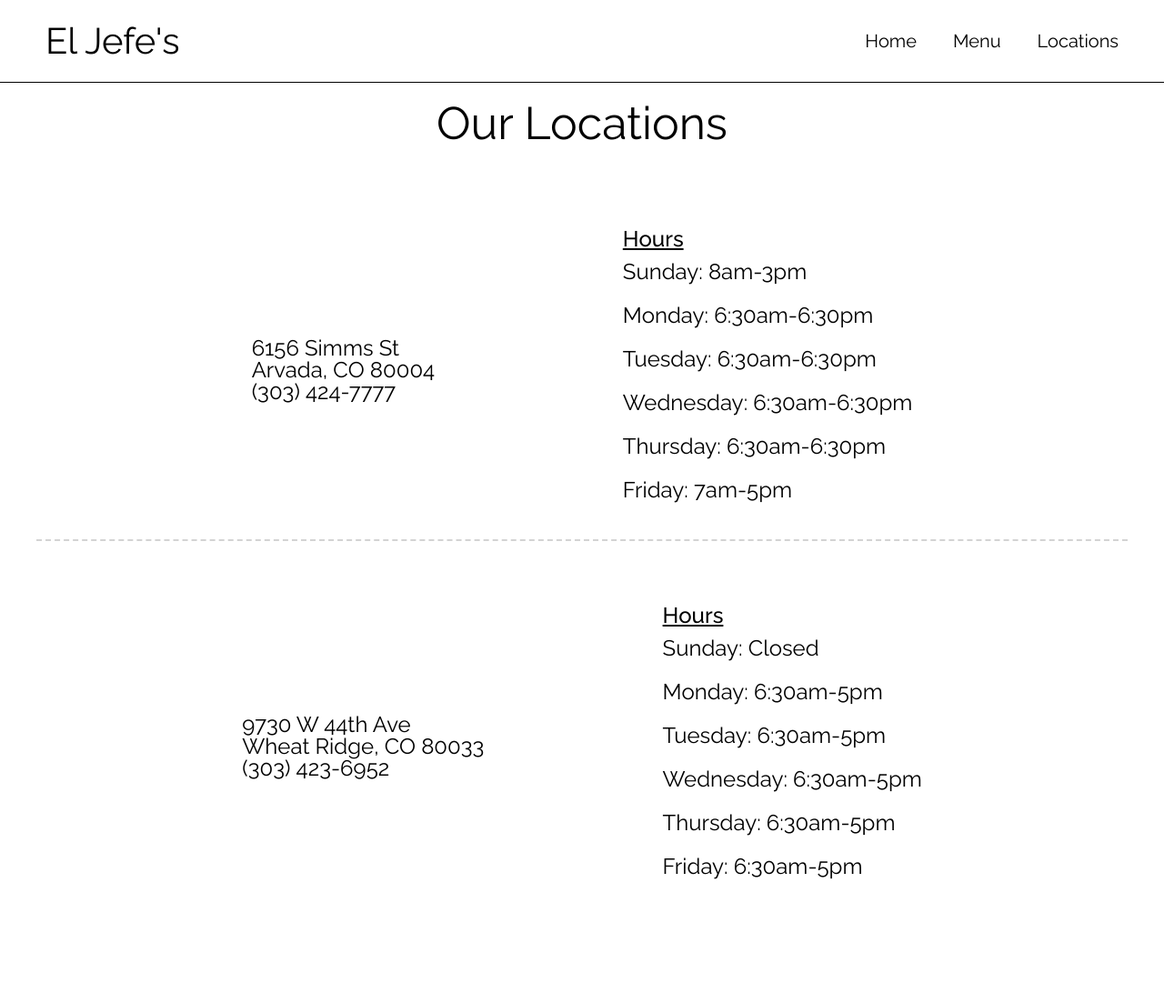
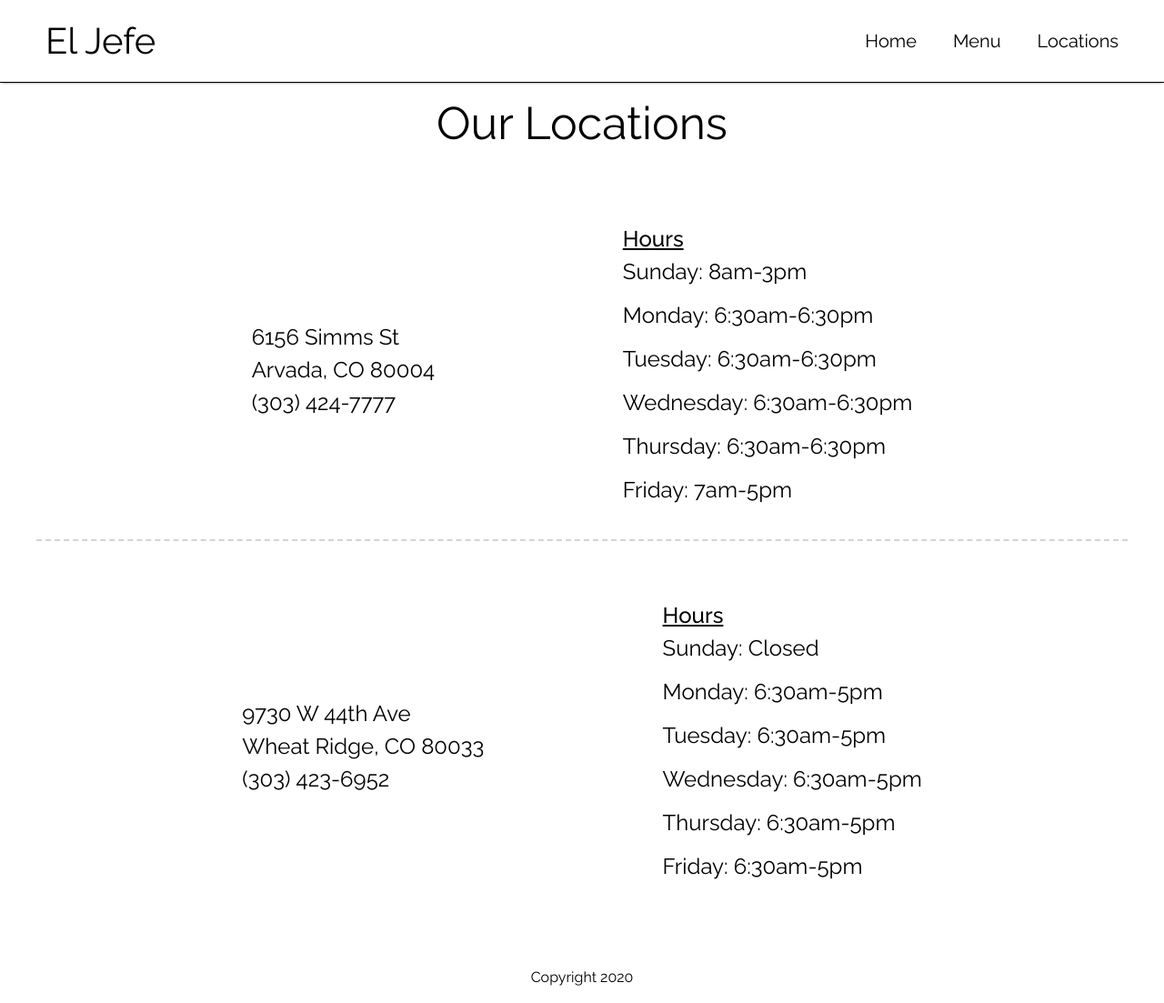
Before and after one commit to christiano39/el-jefe, a React (Create React App) app: page /locations in a window 1280 px wide. Shown: the whole page at 91% size. Before the commit the page ends 1047 px from the top, so only its background shows below. Built offline with nearby package versions, Linux system fonts and the light colour scheme.

Commit message:
added footer

```diff
--- a/public/index.html
+++ b/public/index.html
@@ -24,6 +24,7 @@
       work correctly both with client-side routing and a non-root public URL.
       Learn how to configure a non-root public URL by running `npm run build`.
     -->
+    <script src="https://kit.fontawesome.com/067845c29e.js" crossorigin="anonymous"></script>
     <link href="https://fonts.googleapis.com/css2?family=Raleway:ital,wght@0,400;0,500;0,700;1,400&display=swap" rel="stylesheet">
     <title>El Jefe's</title>
   </head>
--- a/src/App.js
+++ b/src/App.js
@@ -6,6 +6,7 @@
 import Locations from './components/Locations';
 import './App.scss';
 import Navigation from './components/Navigation';
+import Footer from './components/Footer';
 
 function App() {
   return (
@@ -24,6 +25,7 @@
           <Home />
         </Route>
       </Switch>
+      <Footer />
     </div>
   );
 }
--- a/src/App.scss
+++ b/src/App.scss
@@ -1,3 +1,9 @@
+$main-font-color: black;
+$secondary-font-color: white;
+$main-bg-color: white;
+$light-color: lightgrey;
+
+
 html, body, div, span, applet, object, iframe,
 h1, h2, h3, h4, h5, h6, p, blockquote, pre,
 a, abbr, acronym, address, big, cite, code,
@@ -28,6 +34,7 @@
     font-size: 62.5%;
 	box-sizing: border-box;
 	scroll-behavior: smooth;
+	color: $main-font-color;
 }
 
 body {
@@ -70,10 +77,10 @@
 		flex-wrap: wrap;
 		box-sizing: border-box;
 		font-size: 1.8rem;
-		border-bottom: 1px solid lightgrey;
+		border-bottom: 1px solid $light-color;
 		padding: 20px;
 		width: 100%;
-		background-color: white;
+		background-color: $main-bg-color;
 
 		a {
 			margin: 0 10px;
@@ -119,7 +126,7 @@
 	}
 
 	.food-item {
-		border: 1px solid lightgrey;
+		border: 1px solid $light-color;
 		margin: 20px;
 		padding: 20px;
 		display: flex;
@@ -162,7 +169,8 @@
 	display: flex;
 	justify-content: space-between;
 	align-items: center;
-	border-bottom: 1px solid black;
+	border-bottom: 1px solid $main-font-color;
+	box-shadow: 0px 2px 2px -2px rgba(0,0,0,0.75);
 
 	#main-nav {
 		display: flex;
@@ -172,6 +180,10 @@
 			color: inherit;
 			text-decoration: none;
 			margin: 10px 20px;
+
+			&:hover {
+				font-weight: 500;
+			}
 		}
 	}
 
@@ -209,12 +221,16 @@
 		display: flex;
 		justify-content: space-evenly;
 		align-items: center;
-		border-bottom: 2px dashed lightgrey;
+		border-bottom: 2px dashed $light-color;
 		padding: 30px;
 
 		.hours h3 {
 			font-weight: 500;
 			text-decoration: underline;
+		}
+
+		address {
+			line-height: 1.5;
 		}
 
 		ul {
@@ -245,3 +261,10 @@
 		}
 	}
 }
+
+footer {
+	display: flex;
+	justify-content: center;
+	padding: 20px;
+	font-size: 1.6rem;
+}
--- a/src/components/Footer.js
+++ b/src/components/Footer.js
@@ -0,0 +1,11 @@
+import React from 'react';
+
+const Footer = () => {
+    return (
+        <footer>
+            <p>Copyright 2020</p>
+        </footer>
+    )
+}
+
+export default Footer;
--- a/src/components/Home.js
+++ b/src/components/Home.js
@@ -2,9 +2,9 @@
 
 const Home = () => {
     useEffect(() => {
-        document.title = "El Jefe's | Home";
+        document.title = "El Jefe | Home";
         return () => {
-            document.title = "El Jefe's"
+            document.title = "El Jefe"
         }
     }, [])
 
--- a/src/components/Locations.js
+++ b/src/components/Locations.js
@@ -5,9 +5,9 @@
 
 const Locations = () => {
     useEffect(() => {
-        document.title = "El Jefe's | Locations";
+        document.title = "El Jefe | Locations";
         return () => {
-            document.title = "El Jefe's";
+            document.title = "El Jefe";
         }
     }, [])
 
--- a/src/components/Menu.js
+++ b/src/components/Menu.js
@@ -17,10 +17,10 @@
     }
 
     useEffect(() => {
-        document.title = "El Jefe's | Menu";
+        document.title = "El Jefe | Menu";
         window.addEventListener('scroll', handleScroll);
         return () => {
-            document.title = "El Jefe's";
+            document.title = "El Jefe";
             window.removeEventListener('scroll', handleScroll);
         }
     }, [])
--- a/src/components/Navigation.js
+++ b/src/components/Navigation.js
@@ -9,7 +9,7 @@
 
     return (
         <div className='nav-container'>
-            <h2 onClick={goHome}>El Jefe's</h2>
+            <h2 onClick={goHome}>El Jefe</h2>
             <nav id='main-nav'>
                 <NavLink exact to='/'>Home</NavLink>
                 <NavLink to='/menu'>Menu</NavLink>
```
